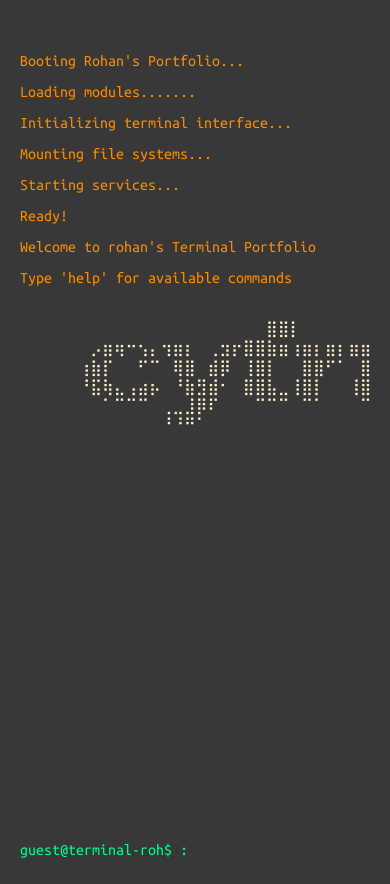
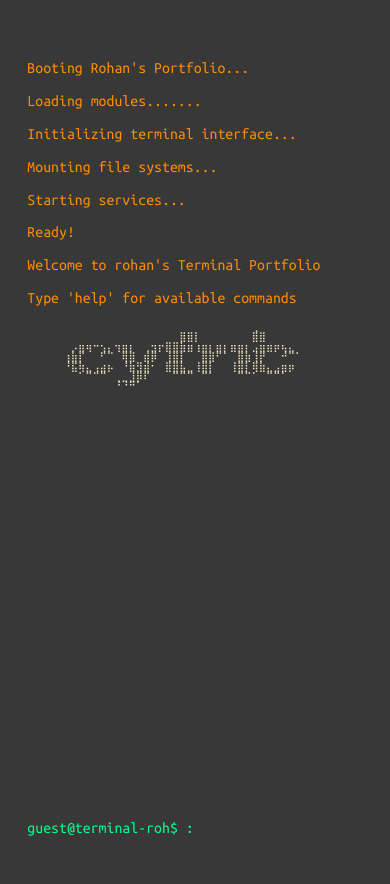
Before and after one commit to cytric-74/cytrichere, a plain HTML site: page index.html in a window 390 px wide. Drawn offline with Linux system fonts and the light colour scheme.

Commit message:
optimised for phone viewing

```diff
--- a/styles.css
+++ b/styles.css
@@ -3,35 +3,38 @@ body {
     color: #ff8c00;
     font-family: 'Ubuntu Mono', monospace;
     margin: 0;
-    padding: 20px;
+    padding: 2vw;
     height: 100vh;
     overflow: hidden;
+    font-size: calc(14px + 0.5vw);
 }
 
 #terminal {
     height: 100%;
     display: flex;
     flex-direction: column;
+    max-width: 1200px;
+    margin: 0 auto;
 }
 
 #header {
-    margin-bottom: 20px;
+    margin-bottom: 2vh;
 }
 
 #output {
     flex-grow: 1;
     overflow-y: auto;
-    padding-right: 10px;
+    padding-right: 1vw;
 }
 
 .input-line {
     display: flex;
     align-items: center;
-    margin-bottom: 5px;
+    margin-bottom: 1vh;
 }
 
 #prompt {
-    margin-right: 10px;
+    margin-right: 1vw;
     color: #00ff8c;
 }
 
@@ -40,14 +43,14 @@ body {
     border: none;
     color: #fff1c9;
     font-family: 'Ubuntu Mono', monospace;
-    font-size: 16px;
+    font-size: calc(14px + 0.5vw);
     flex-grow: 1;
     outline: none;
     caret-color: #fff1c9;
 }
 
 .command {
-    margin-bottom: 5px;
+    margin-bottom: 1vh;
 }
 
 .message {
@@ -55,7 +58,7 @@ body {
 }
 
 .response {
-    margin-bottom: 15px;
+    margin-bottom: 2vh;
     white-space: pre-wrap;
 }
 
@@ -78,7 +81,8 @@ body {
 .ascii-art {
     color: #fff1c9;
     line-height: 1.2;
-    margin-bottom: 10px;
+    margin-bottom: 2vh;
+    font-size: calc(10px + 0.5vw);
 }
 
 .project-link {
@@ -88,9 +92,9 @@ body {
 }
 
 .bold-title {
-   color: #ff8c00;
-   font-weight: bold;
-   font-size: medium;
+    color: #ff8c00;
+    font-weight: bold;
+    font-size: calc(16px + 0.5vw);
 }
 
 .normal-text {
@@ -111,3 +115,69 @@ body {
     z-index: 100;
     pointer-events: none;
 }
+
+@media screen and (max-width: 768px) {
+    body {
+        padding: 4vw;
+        font-size: calc(12px + 1vw);
+    }
+
+    #terminal {
+        padding: 2vw;
+    }
+
+    #command-input {
+        font-size: calc(12px + 1vw);
+    }
+
+    .ascii-art {
+        font-size: calc(8px + 0.5vw);
+        line-height: 1.1;
+    }
+
+    .bold-title {
+        font-size: calc(14px + 1vw);
+    }
+
+    #prompt {
+        font-size: calc(12px + 1vw);
+    }
+
+    #output {
+        padding-right: 2vw;
+    }
+}
+
+@media screen and (max-width: 480px) {
+    body {
+        padding: 5vw;
+        font-size: calc(10px + 1.5vw);
+    }
+
+    #command-input {
+        font-size: calc(10px + 1.5vw);
+    }
+
+    .ascii-art {
+        font-size: calc(6px + 1vw);
+        line-height: 1.0;
+    }
+
+    .bold-title {
+        font-size: calc(12px + 1.5vw);
+    }
+
+    #prompt {
+        font-size: calc(10px + 1.5vw);
+    }
+
+    .input-line {
+        flex-direction: column;
+        align-items: flex-start;
+    }
+
+    #prompt {
+        margin-bottom: 1vh;
+        margin-right: 0;
+    }
+}
```
